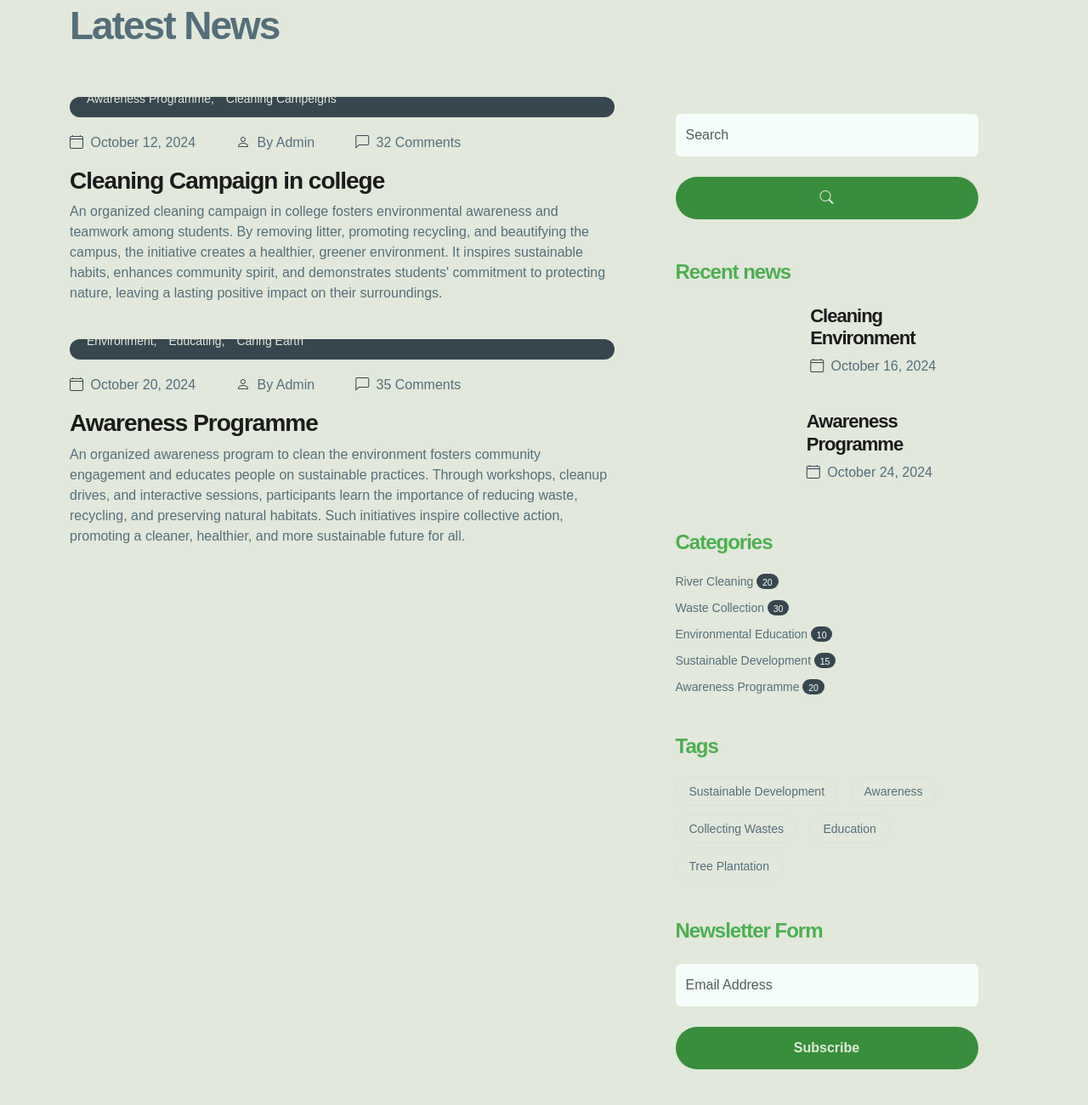
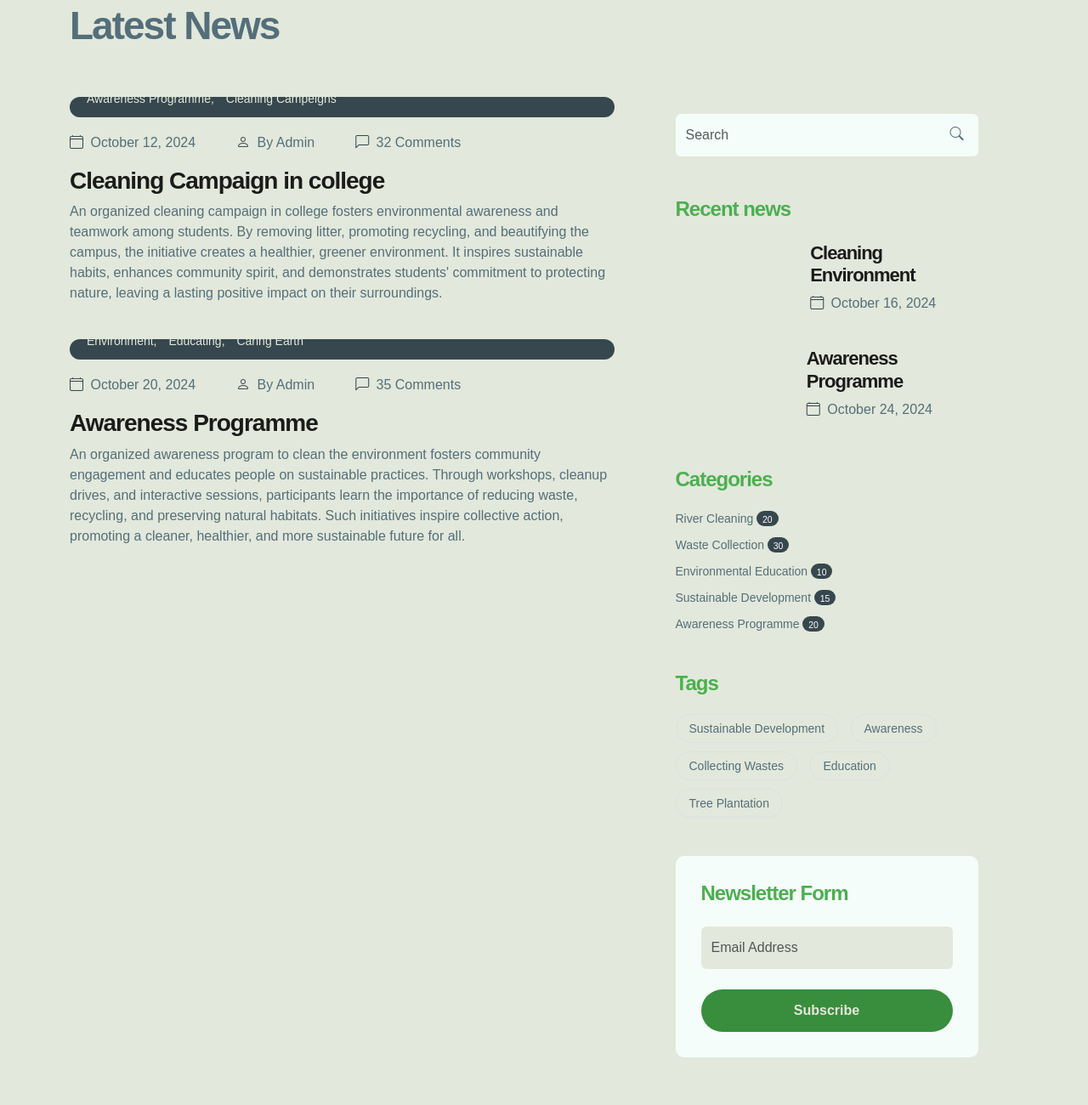
Before and after one commit to beingbrijesh/Green-Guardians, a plain HTML site: page index.html in a window 1280 px wide. Shown: the part 5040-6340 px from the top of the page at 85% size. Drawn offline with nearby package versions, Linux system fonts and the light colour scheme; a script that the page names is missing; a web font is replaced by a local one.

Commit message:
Stling index page

```diff
--- a/css/binbuddy.css
+++ b/css/binbuddy.css
@@ -1242,3 +1242,47 @@ strong {
     background: var(--custom-btn-bg-hover-color);
     border-color: transparent;
   }
+
+/*---------------------------------------
+  CONTACT SEARCH & DONATE & SUBCRIBE FORM
+-----------------------------------------*/
+.contact-form .form-control {
+    background: var(--white-color);
+  }
+
+  .search-form {
+    position: relative;
+  }
+
+  .search-form .form-control {
+    padding-right: 50px;
+  }
+
+  .search-form button[type="submit"] {
+    background: transparent;
+    position: absolute;
+    top: 0;
+    right: 0;
+    color: var(--p-color);
+    width: 50px;
+    padding: 12px;
+  }
+
+  .search-form button[type="submit"]:hover {
+    background: transparent;
+    color: var(--dark-color);
+  }
+
+  .subscribe-form {
+    background: var(--section-bg-color);
+    border-radius: var(--border-radius-small);
+    padding: 30px;
+  }
+
+  .subscribe-form .form-control {
+    background: var(--white-color);
+  }
+
+  .donate-form .form-control {
+    margin-bottom: 0;
+  }
```
